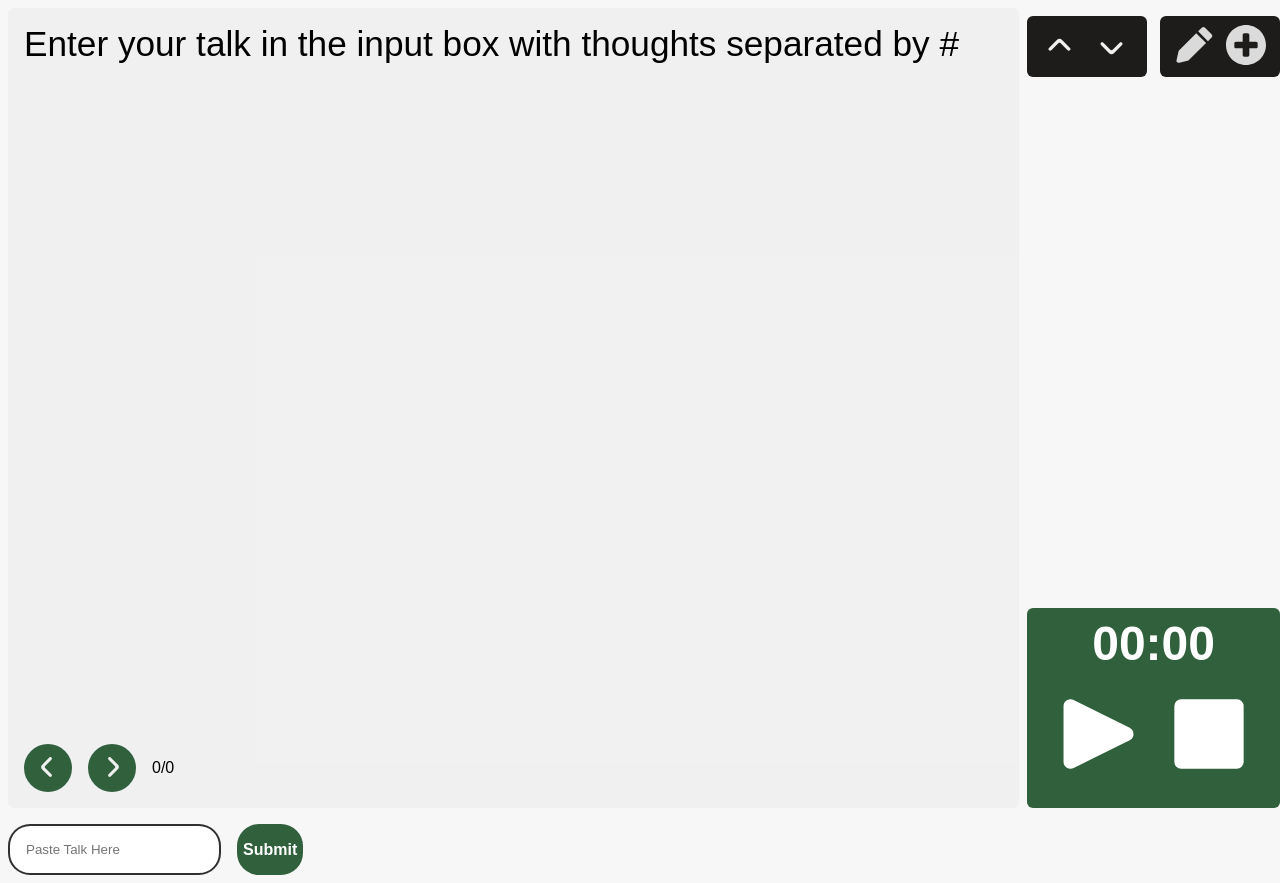
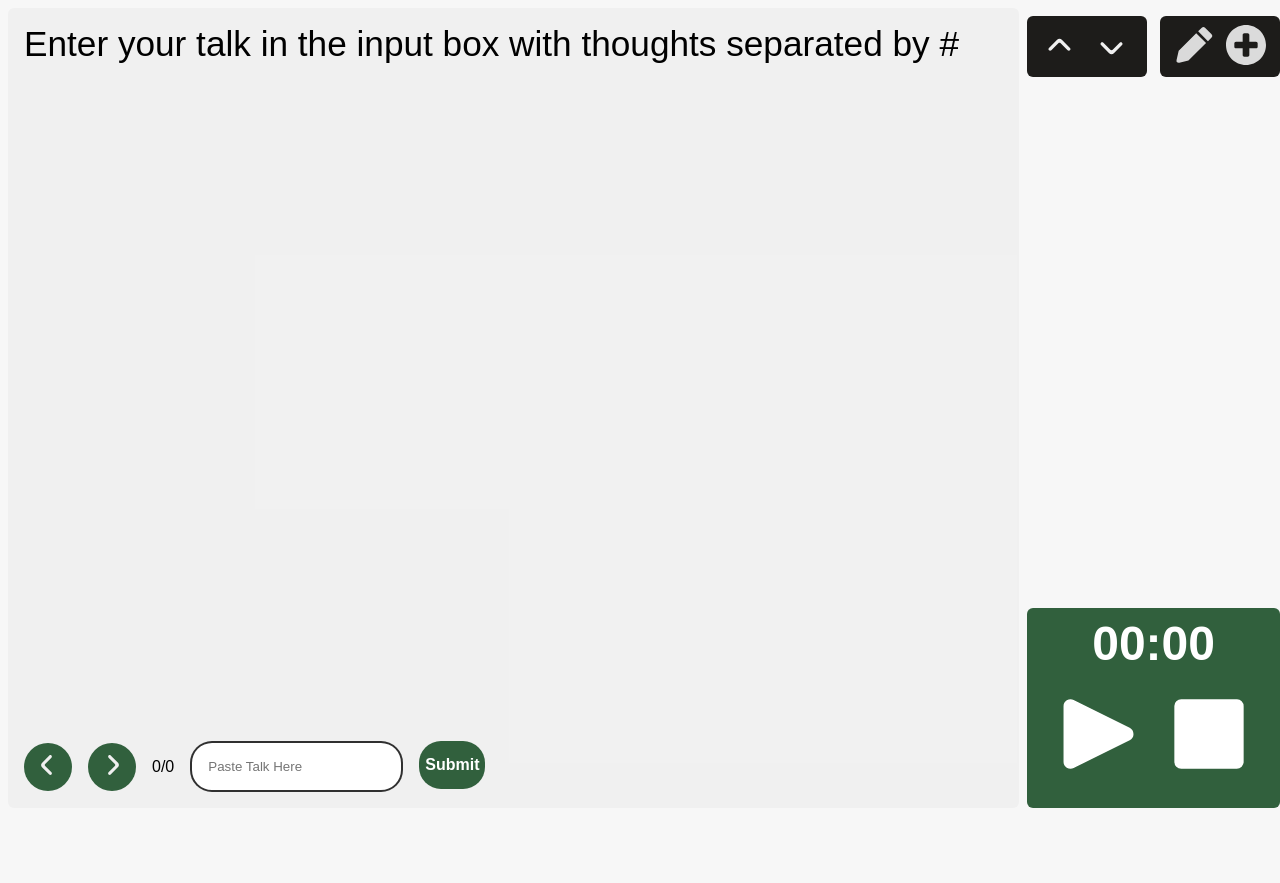
Before and after one commit to AustinMaturure/TalkAssist, a React (Vite) app in the folder Frontend/: page / in a window 1280 px wide. After the commit the page ends 816 px from the top, so only its background shows below. Built offline with nearby package versions, Linux system fonts and the light colour scheme; a web font is replaced by a local one.

Commit message:
Adjusted Paste Talk Positioning

```diff
--- a/Frontend/src/App.css
+++ b/Frontend/src/App.css
@@ -188,7 +188,6 @@
 .talk-data {
   display: flex;
   gap: 1rem;
-  margin-top: 1rem;
 }
 
 .talk-data input {
@@ -204,6 +203,7 @@
   font-size: 1rem;
   font-weight: bold;
   color: white;
+  width: auto;
 }
 
 .add-pop {
--- a/Frontend/src/App.jsx
+++ b/Frontend/src/App.jsx
@@ -148,6 +148,18 @@ function App() {
                 <img src={next} alt="" />
               </button>
               {points.length > 0 ? i + 1 : 0}/{points.length}
+              {points.length == 0 ? (
+                <div className="talk-data">
+                  <input
+                    type="text"
+                    id="speech"
+                    placeholder="Paste Talk Here"
+                  />
+                  <button onClick={handleSpeech}>Submit</button>
+                </div>
+              ) : (
+                <></>
+              )}
             </div>
           </div>
 
@@ -213,10 +225,6 @@ function App() {
           )}
         </div>
       </div>
-      <div className="talk-data">
-        <input type="text" id="speech" placeholder="Paste Talk Here" />
-        <button onClick={handleSpeech}>Submit</button>
-      </div>
     </>
   );
 }
```
